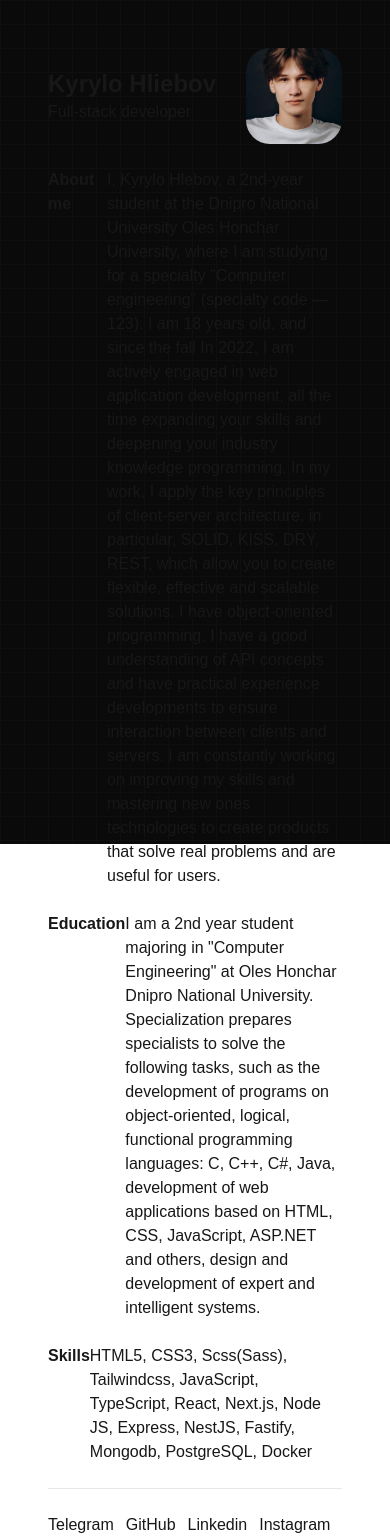
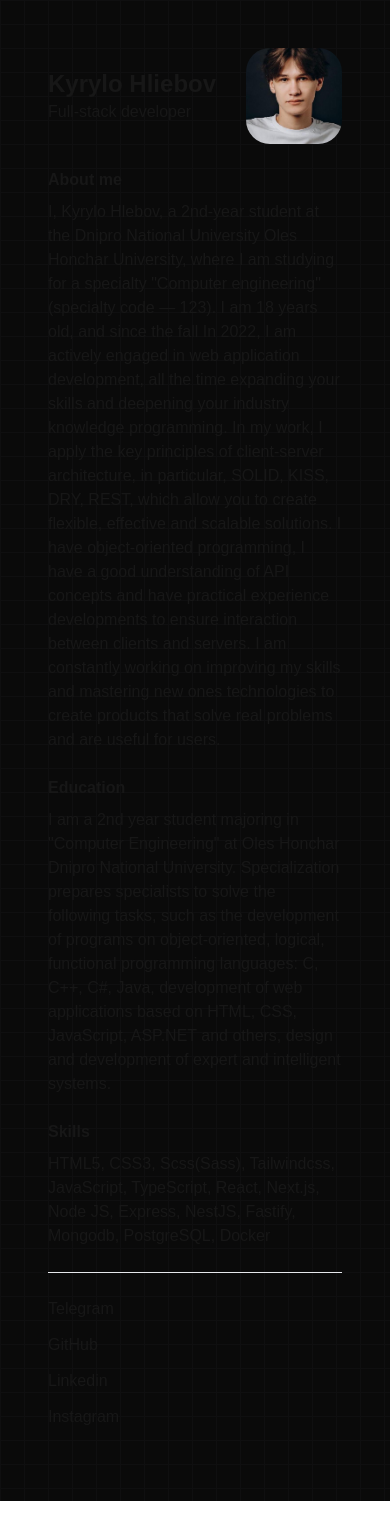
Before and after one commit to hliebovkyrylo/hliebov-kyrylo-portfolio, a Next.js app: page / in a window 390 px wide. After the commit the page ends 1501 px from the top, so only its background shows below. Built offline with nearby package versions, Linux system fonts and the light colour scheme.

Commit message:
feat: adapted for mobile devices

```diff
--- a/src/components/Section/Section.tsx
+++ b/src/components/Section/Section.tsx
@@ -5,8 +5,8 @@ interface ISection {
 
 export const Section = ({ title, description }: ISection) => {
   return (
-    <section className="w-full flex justify-between">
-      <h2 className="font-bold">{title}</h2>
+    <section className="w-full flex flex-col md:flex-row justify-between">
+      <h2 className="font-bold mb-2  md:mb-0">{title}</h2>
       <p className="w-full max-w-[600px]">{description}</p>
     </section>
   );
--- a/src/pages/index.tsx
+++ b/src/pages/index.tsx
@@ -4,7 +4,7 @@ import { SocialLink } from "@/components/Link";
 
 export default function Home() {
   return (
-    <div className="flex justify-center absolute inset-0 h-full w-full bg-[#0A0A0A] bg-[linear-gradient(to_right,#0F0F10_1px,transparent_1px),linear-gradient(to_bottom,#0F0F10_1px,transparent_1px)] bg-[size:24px_24px]">
+    <div className="flex justify-center inset-0 min-h-screen w-full bg-[#0A0A0A] bg-[linear-gradient(to_right,#0F0F10_1px,transparent_1px),linear-gradient(to_bottom,#0F0F10_1px,transparent_1px)] bg-[size:24px_24px]">
       <Layout>
         <div className="flex flex-col gap-6">
           <Section
@@ -28,8 +28,7 @@ export default function Home() {
           />
           <Section
             title="Education"
-            description={`
-              I am a 2nd year student majoring in "Computer Engineering" at Oles Honchar Dnipro National University.
+            description={`I am a 2nd year student majoring in "Computer Engineering" at Oles Honchar Dnipro National University.
               Specialization prepares specialists to solve the following tasks, such as the development of programs on object-oriented, logical, functional
               programming languages: C, C++, C#, Java, development of web applications based on HTML, CSS, JavaScript, ASP.NET and
               others, design and development of expert and intelligent systems.
@@ -40,7 +39,7 @@ export default function Home() {
             description={`HTML5, CSS3, Scss(Sass), Tailwindcss, JavaScript, TypeScript, React, Next.js, Node JS, Express, NestJS, Fastify, Mongodb, PostgreSQL, Docker`}
           />
           <hr className="h-px bg-gray-200 border-0 dark:bg-gray-700" />
-          <div className="flex gap-3">
+          <div className="flex flex-col mb-6 sm:mb-0 sm:flex-row gap-3">
             <SocialLink title="Telegram" url="https://t.me/xenoniiii" />
             <SocialLink title="GitHub" url="https://github.com/hliebovkyrylo" />
             <SocialLink
```
